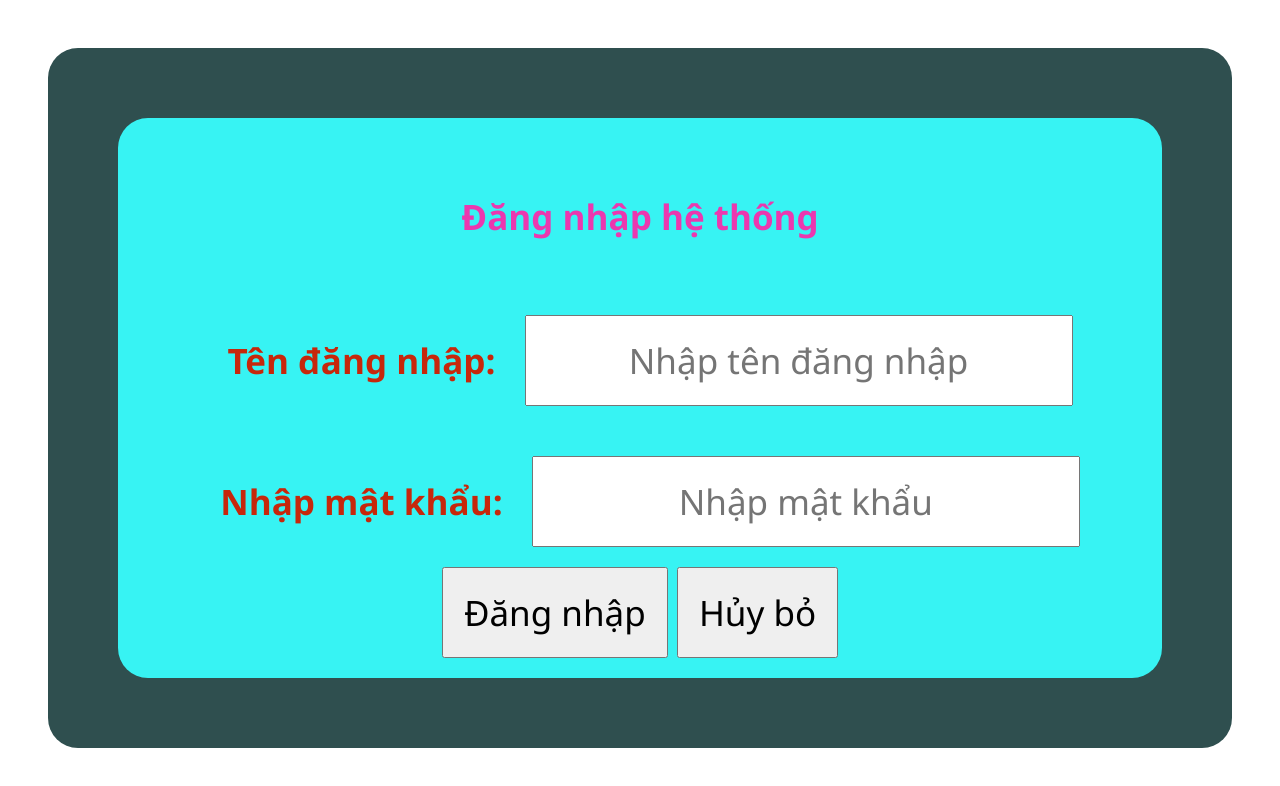
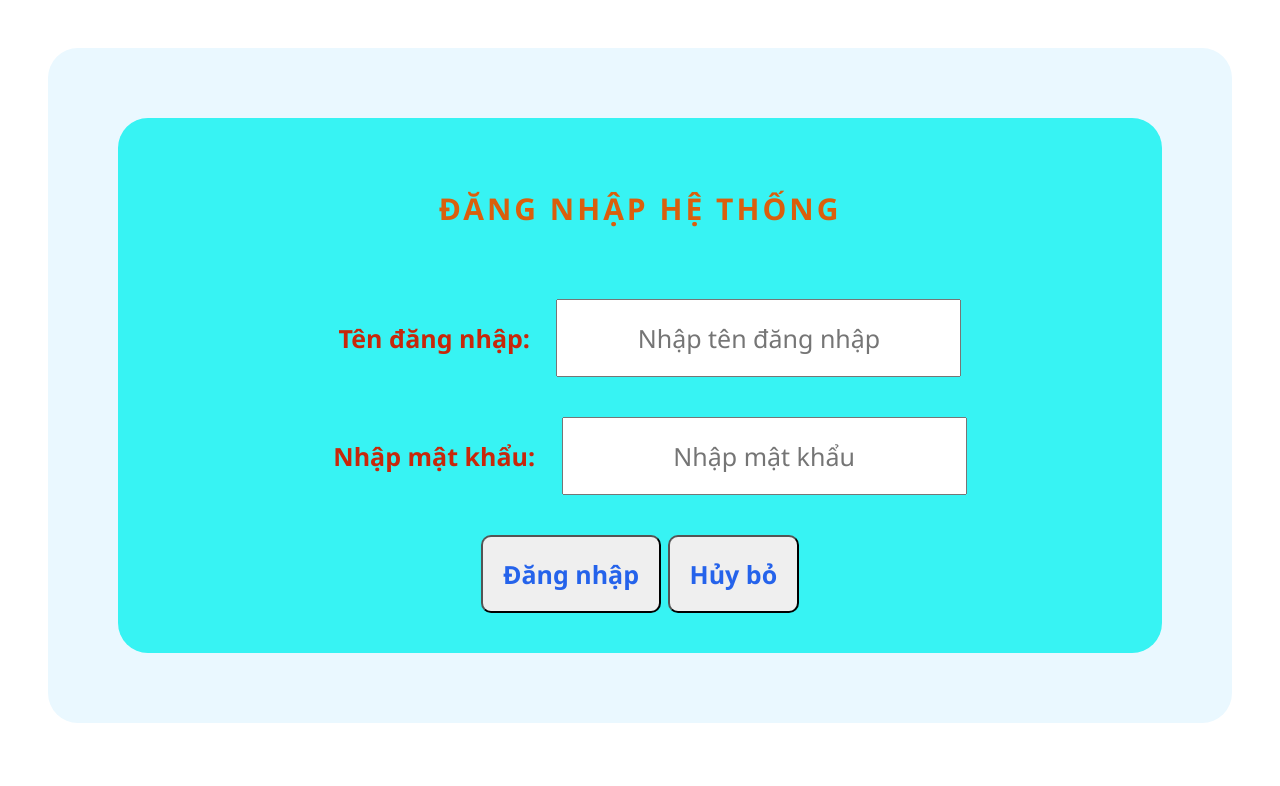
Before and after one commit to holoc2021tv/my-project-da24ttc-t01, a plain HTML site: page html/page2.html in a window 1280 px wide. Drawn offline with Linux system fonts and the light colour scheme.

Commit message:
Cap nhat them

```diff
--- a/css/style2.css
+++ b/css/style2.css
@@ -1,13 +1,13 @@
 *{
     font-family:'Segoe UI', Tahoma, Geneva, Verdana, sans-serif;
-    font-size: 35px;
+    font-size: 25px;
     padding: 20px;
     text-align: center;
 }
 
 div.container{
-    background-color:darkslategrey;
-    color:rgb(235, 56, 175);
+    background-color:#eaf8ff;
+    color:#2563EB;
     border-radius: 30px;
 }
 
@@ -18,8 +18,9 @@ form#frmLogin{
     font-weight: bolder;
 }
 
-h3.title{
-    text-transfrom: uppercase;
+h3{
+    color:#da5f0d;
+    text-transform: uppercase;
     font-weight: bolder;
     letter-spacing: 3px;
     font-size: larger;
@@ -27,7 +28,7 @@ h3.title{
 }
 
 div.from-group{
-    margin-button: 10px;
+    margin-bottom: 10px;
     margin-top: 10px;
 }
 
@@ -35,3 +36,9 @@ label{
     color:rgb(199, 39, 11);
     font-weight: bolder;
 }
+
+div.nut-bam input{
+    color: #2563EB;
+    font-weight: bolder;
+    border-radius: 10px;
+}
--- a/html/page2.html
+++ b/html/page2.html
@@ -10,17 +10,19 @@
 		<div class="container">
 			<form id = "frmLogin">
 				<h3>Đăng nhập hệ thống</h3>
-				<div class = "from-group">
-					<label for = "txtUsername">Tên đăng nhập: </label>
-					<input class = "form-control" type = "text" id = "txtUsername" placeholder="Nhập tên đăng nhập" (theloc)>
+				<div class = "form-group">
+					<label for="txtUsername">Tên đăng nhập: </label>
+					<input class="form-control" type="text" id="txtUsername" placeholder="Nhập tên đăng nhập">
 				</div>
-				<div class = "from-group">
-					<label for = "txtPassword">Nhập mật khẩu: </label>
-					<input class = "form-control" type = "password" id = "txtPassword" placeholder="Nhập mật khẩu">
+				<div class = "form-group">
+					<label for= "txtPassword">Nhập mật khẩu: </label>
+					<input class= "form-control" type= "password" id= "txtPassword" placeholder="Nhập mật khẩu">
 				</div>
-				<input type = "submit" name = "sbLogin" value="Đăng nhập">
-				<input type = "reset" name = "rsCancel" value="Hủy bỏ">
-			</form>
+				<div class="nut-bam">
+					<input type = "submit" name = "sbLogin" value="Đăng nhập">
+					<input type = "reset" name = "rsCancel" value="Hủy bỏ">
+				</div>
+				</form>
 		</div>
 	</body>
 </html>
```
